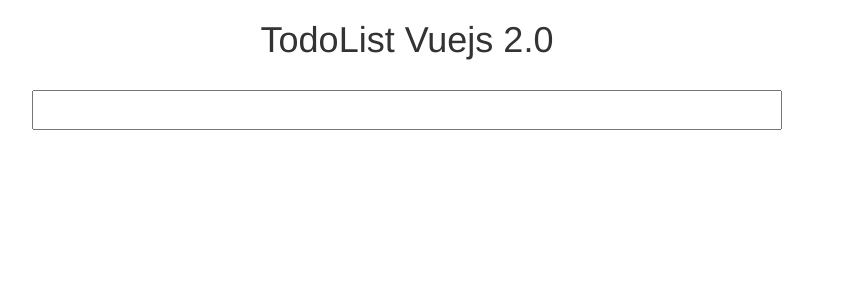
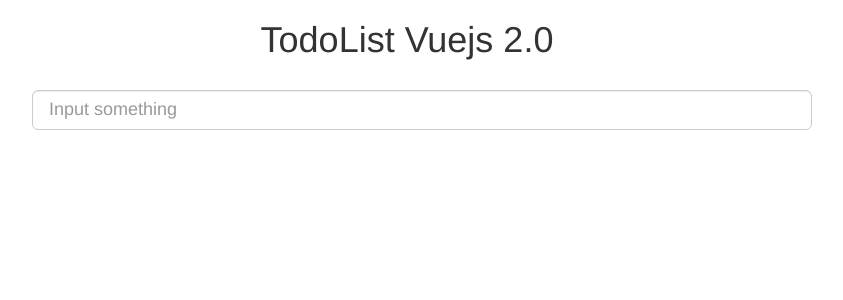
Before and after one commit to younglaker/todolist, a Vue app: page / in a window 1280 px wide. Shown: the top 300 px of the page, without its empty margins (233-1076 px from the left). Built offline with nearby package versions, Linux system fonts and the light colour scheme; the HTML template or start-up script is replaced by a standard one.

Commit message:
`Del Todos` functin

```diff
--- a/src/assets/sass/main.sass
+++ b/src/assets/sass/main.sass
@@ -1,3 +1,5 @@
+body
+	font-size: 24px
 .title
 	margin-bottom: 30px
 	text-align: center
--- a/src/components/index.vue
+++ b/src/components/index.vue
@@ -1,21 +1,32 @@
 <template>
-    <div id="main" class="row">
+    <div id="main" class="container">
+        <div class="row">
             <div class="col-md-8 col-sm-12 col-md-offset-2">
-
-            <input type="text" class="input_todo col-md-12"
+                <div class="row">
+                    <input type="text" class="input_todo col-md-12 form-control input-lg"  placeholder="Input something"
                                 v-model="new_item"
                                 v-on:keyup.enter="addNew()">
+                </div>
 
-            <ul>
-                <li v-for="item in items"
-                    v-bind:class="{finished: item.is_finished}"
+                <div class="row">
+                    <ul class="list-group">
+                    <!-- v-for 还支持一个可选的第二个参数为当前项的索引 -->
+                        <li class="list-group-item"
+                            v-for="(item, index) in items"
+                            v-bind:class="{finished: item.is_finished}">
+                             <input type="checkbox"
                                     @click="toggleFinish(item)">
                             {{ item.label }}
+                            <button class="destroy btn btn-danger btn-sm"
+                                @click="removeTodo(index)">X</button>
                         </li>
                     </ul>
+                </div>
 
             </div>
         </div>
+    </div>
+
 </template>
 
 <script>
@@ -50,6 +61,9 @@
                 is_finished: false
             })
             this.new_item = ''
+        },
+        removeTodo: function(index) {
+            this.items.splice(index, 1)
         }
 
     }
@@ -64,3 +78,4 @@
 }
 
 </style>
+s
```
Lines whose indentation alone changed are shown as unchanged.
